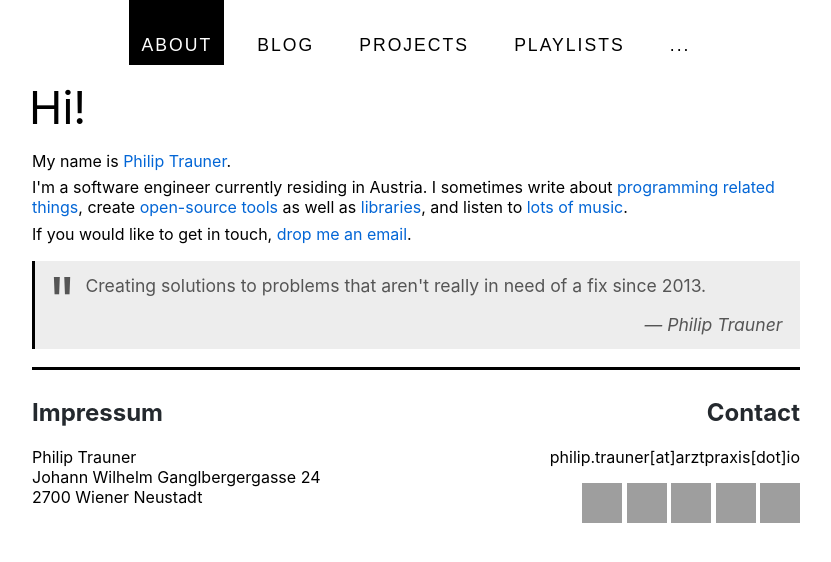
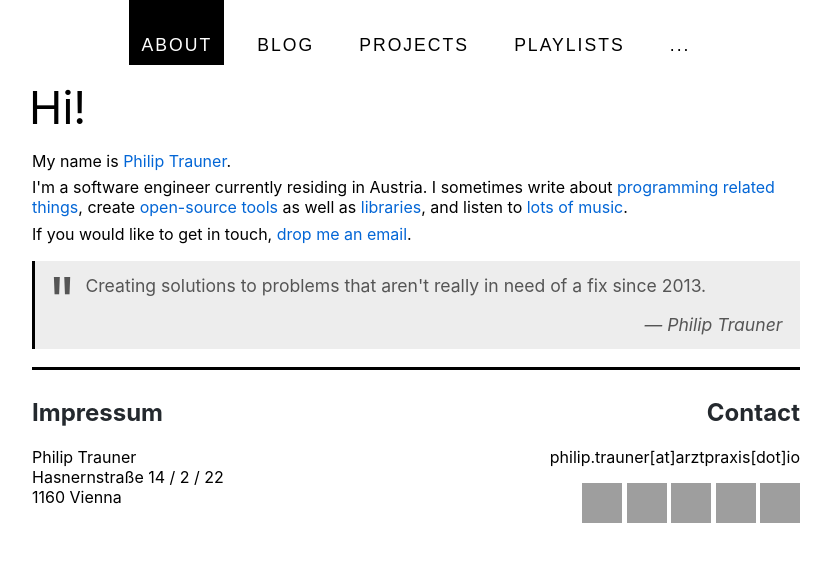
Before and after one commit to PhilipTrauner/philip-trauner.me, a Python web app: template template/home.jinja in a window 1280 px wide. Shown: the top 562 px of the page, without its empty margins (224-1055 px from the left). Run offline with Jinja, Linux system fonts and the light colour scheme; the template is opened without the code that fills it, so the values that code supplies are empty; grey boxes are pictures that could not be loaded.

Commit message:
Change address

```diff
--- a/template/base.jinja
+++ b/template/base.jinja
@@ -35,7 +35,7 @@
 		{% block impressum %}
 		<div class="left-column">
 			<h2>Impressum</h2>
-			<p>Philip Trauner<br>Johann Wilhelm Ganglbergergasse 24<br>2700 Wiener Neustadt</p>
+			<p>Philip Trauner<br>Hasnernstraße 14 / 2 / 22<br>1160 Vienna</p>
 		</div>
 		{% endblock %}
 		<div class="right-column">
```
